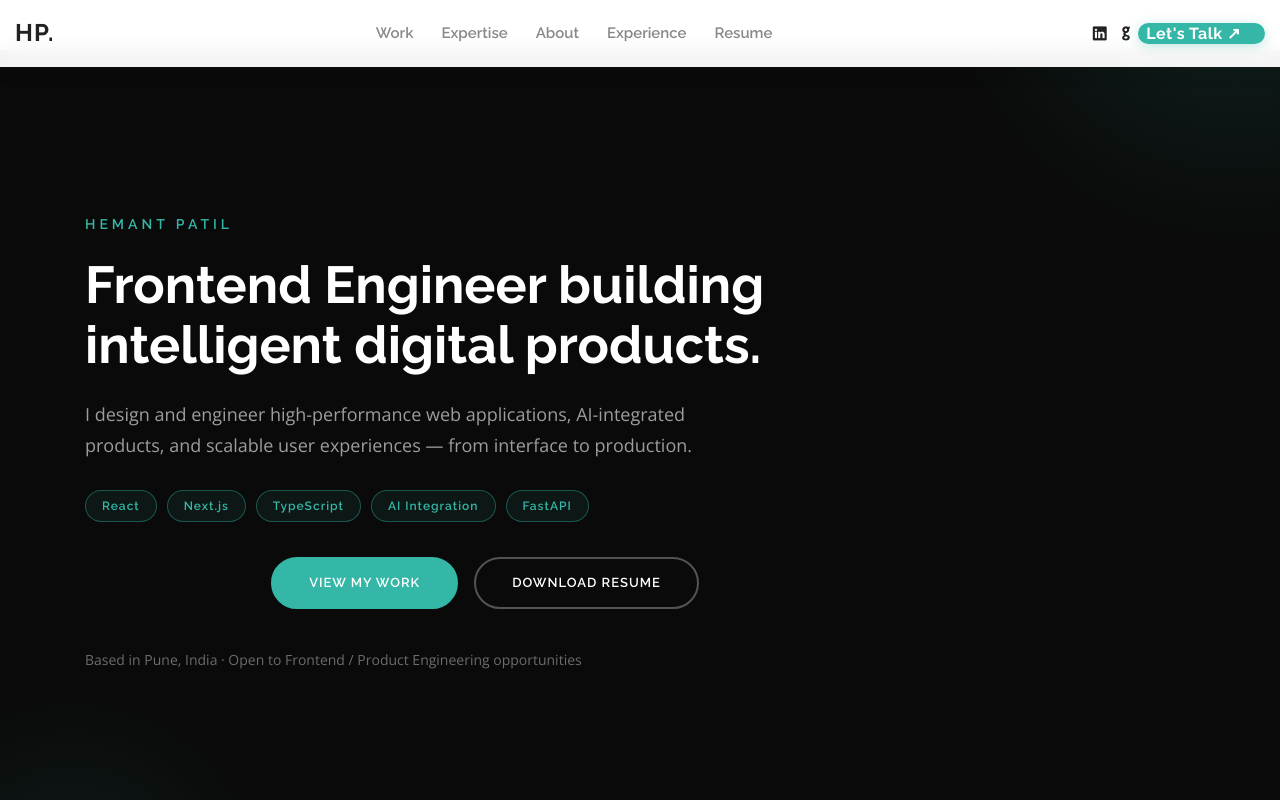
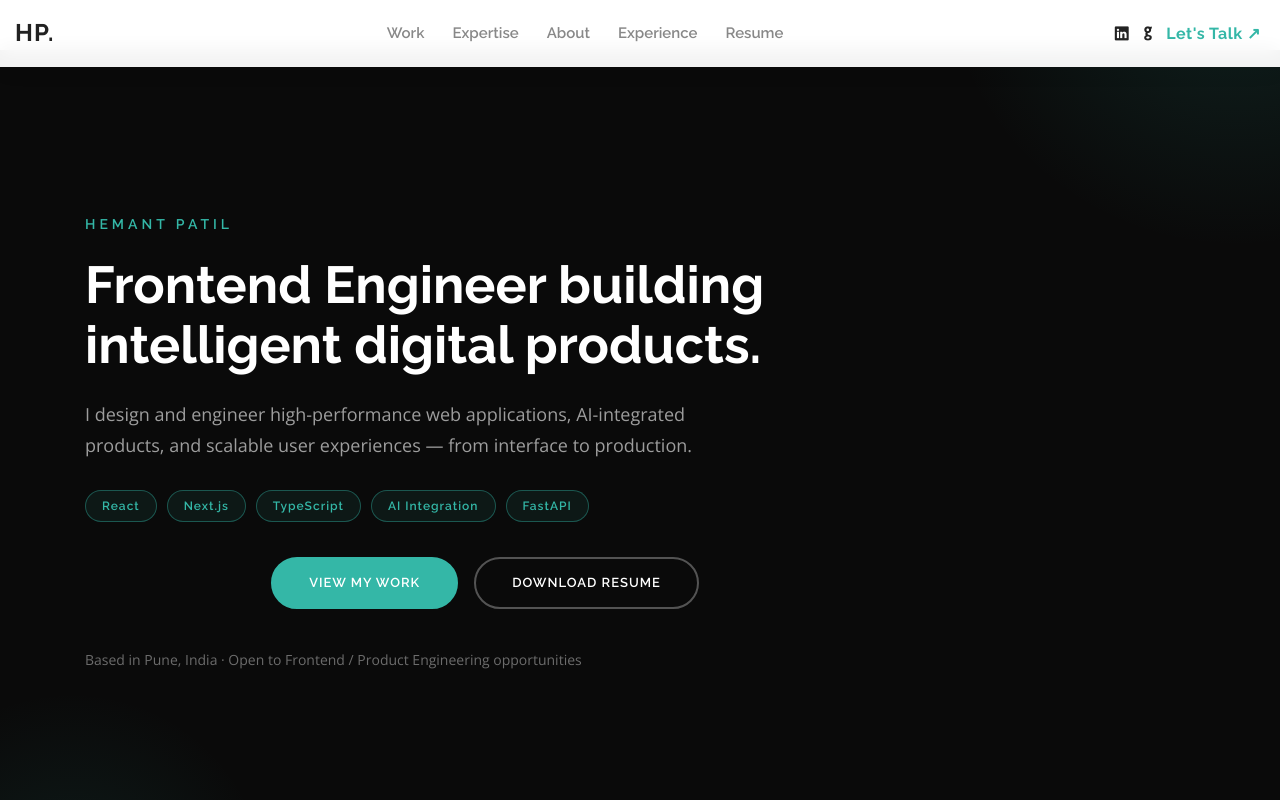
Before and after one commit to Hemant-Patil-0607/Hemant-Patil-Portfolio-2026, a plain HTML site: page index.html in a window 1280 px wide. Shown: the top 800 px of the page. Drawn offline with nearby package versions, Linux system fonts and the light colour scheme.

Commit message:
Simplify Let's Talk button to text-only style

```diff
--- a/assets/css/style.css
+++ b/assets/css/style.css
@@ -142,23 +142,17 @@ h1, h2, h3, h4, h5, h6 {
 .cta-resume {
   font-family: "Raleway", sans-serif;
   font-weight: 700;
-  font-size: 13px;
+  font-size: 14px;
   letter-spacing: 0.5px;
-  color: #fff !important;
-  background: #34b7a7;
-  border: 2px solid #34b7a7;
-  padding: 8px 22px;
-  border-radius: 50px;
+  color: #34b7a7 !important;
+  background: transparent;
+  border: none;
+  padding: 8px 4px;
   transition: 0.3s;
-  box-shadow: 0 2px 12px rgba(52, 183, 167, 0.3);
 }
 
 .cta-resume:hover {
-  background: #2da394;
-  border-color: #2da394;
-  color: #fff !important;
-  box-shadow: 0 4px 20px rgba(52, 183, 167, 0.45);
-  transform: translateY(-1px);
+  color: #2da394 !important;
 }
 
 @media (max-width: 992px) {
```
